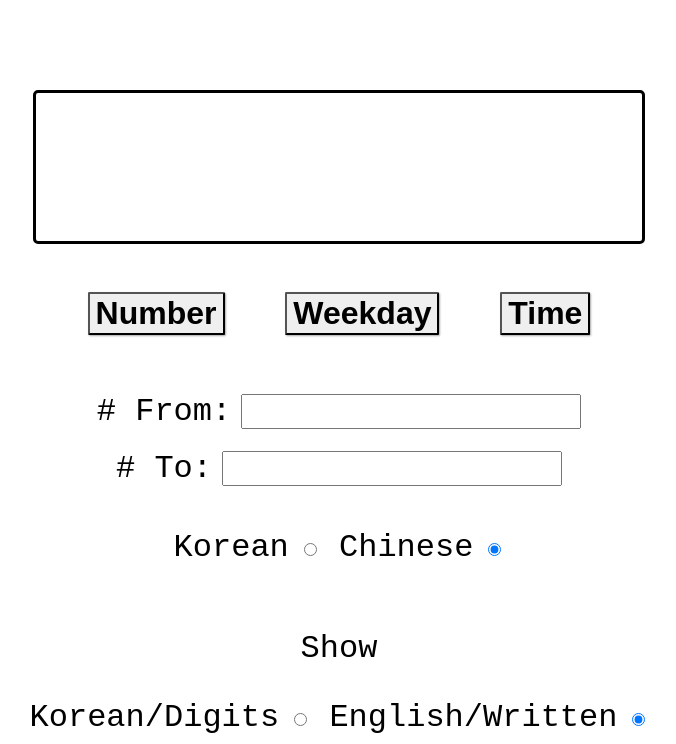
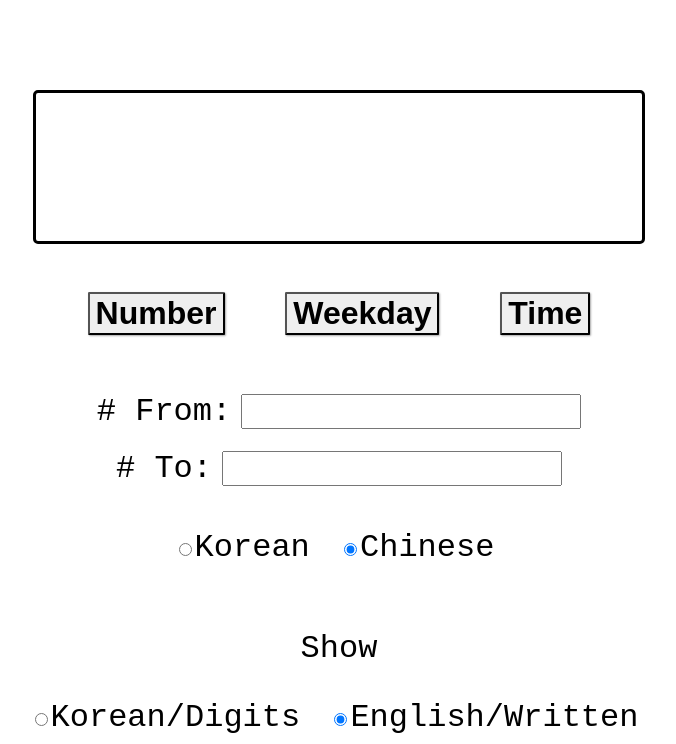
Before and after one commit to smmnloes/koreannumbertrainer, a plain HTML site: page index.html in a window 1280 px wide. Shown: the part 139-883 px from the top of the page, without its empty margins (301-977 px from the left). Drawn offline with Linux system fonts and the light colour scheme.

Commit message:
radio buttons before labels

```diff
--- a/index.html
+++ b/index.html
@@ -82,6 +82,7 @@
         #direction {
             margin-top: 4rem;
         }
+
         #displays {
             border-style: solid;
             border-radius: 5px;
@@ -113,18 +114,13 @@
 
         <div id="options">
             <div id="koreanOrChinese">
-                <label for="koreanNumber">Korean</label><input type="radio" id="koreanNumber" name="selectNumberSystem"
-            >
-                <label for="chineseNumber">Chinese</label><input type="radio" id="chineseNumber"
-                                                                 name="selectNumberSystem" checked>
+                <label><input type="radio" id="koreanNumber" name="selectNumberSystem">Korean</label>
+                <label><input type="radio" id="chineseNumber" name="selectNumberSystem" checked>Chinese</label>
             </div>
             <div id="direction">
                 <p>Show</p>
-                <label for="showKoreanDigits">Korean/Digits</label><input type="radio" id="showKoreanDigits"
-                                                                               name="selectDirection"
-            >
-                <label for="showEnglishWritten">English/Written</label><input type="radio" id="showEnglishWritten"
-                                                                                   name="selectDirection" checked>
+                <label><input type="radio" id="showKoreanDigits" name="selectDirection">Korean/Digits</label>
+                <label><input type="radio" id="showEnglishWritten" name="selectDirection" checked>English/Written</label>
             </div>
         </div>
     </div>
```
